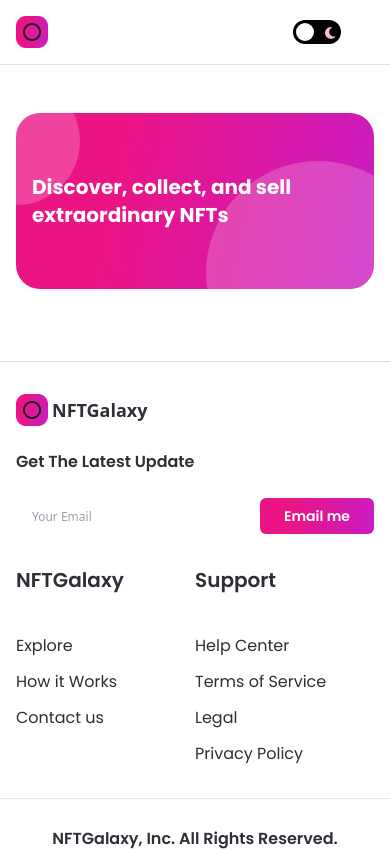
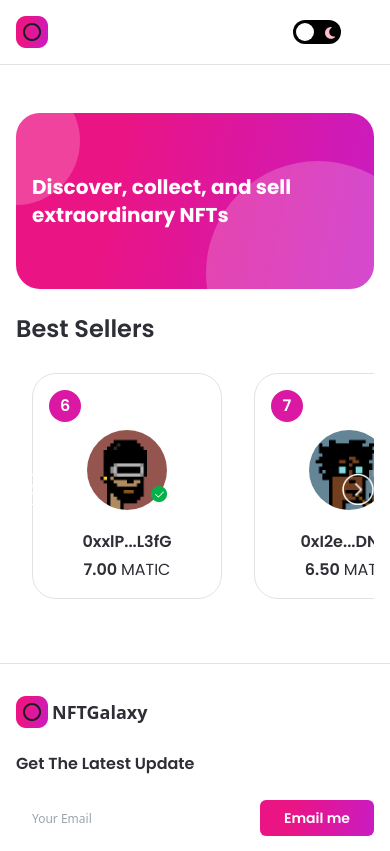
Before and after one commit to rohitverse/OneView, a Next.js app: page / in a window 390 px wide. Shown: the top 851 px of the page. Built offline with nearby package versions, Linux system fonts and the light colour scheme.

Commit message:
final top sellers

```diff
--- /dev/null
+++ b/components/CreatorCard.jsx
@@ -0,0 +1,42 @@
+import React from 'react';
+import Image from 'next/image';
+import images from '../assets';
+
+const CreatorCard = ({ rank, creatorImage, creatorName, creatorEths }) => (
+  <div className=" min-w-190 minlg:min-w-240 dark:bg-nft-black-3 bg-white border dark:border-nft-black-1 border-nft-gray-1 rounded-3xl flex flex-col p-4 m-4">
+    <div className="w-8 h-8 minlg:w-10 minlg:h-10 bg-nft-red-violet flexCenter rounded-full">
+      <p className="font-poppins text-white font-semibold text-base minlg:text-lg ">
+        {rank}
+      </p>
+    </div>
+    <div className="my-2 flex justify-center">
+      <div className="relative w-20 h-20 minlg:w-28 minlg:h-28">
+        <Image
+          src={creatorImage}
+          layout="fill"
+          objectFit="cover"
+          alt="creatorName"
+          className="rounded-full"
+        />
+        <div className="absolute w-4 h-4 minlg:w-7 minlg:h-7 bottom-2 -right-0">
+          <Image
+            src={images.tick}
+            layout="fill"
+            objectFit="contain"
+            alt="tick"
+          />
+        </div>
+      </div>
+    </div>
+    <div className="mt-3 minlg:mt-7 text-center flexCenter flex-col">
+      <p className="font-poppins dark:text-white text-nft-black-1 font-semibold text-base">
+        {creatorName}
+      </p>
+      <p className="mt-1 font-poppins dark:text-white text-nft-black-1 font-semibold text-base">
+        {creatorEths.toFixed(2)} <span className="font-normal">MATIC</span>
+      </p>
+    </div>
+  </div>
+);
+
+export default CreatorCard;
--- a/components/index.js
+++ b/components/index.js
@@ -2,5 +2,6 @@ import Navbar from './Navbar';
 import Footer from './Footer';
 import Button from './Button';
 import Banner from './Banner';
+import CreatorCard from './CreatorCard';
 
-export { Navbar, Banner, Footer, Button };
+export { Navbar, Banner, Footer, Button, CreatorCard };
--- a/pages/index.js
+++ b/pages/index.js
@@ -1,6 +1,44 @@
-import { Banner } from '../components';
+import { useEffect, useRef, useState, useContext } from 'react';
+import Image from 'next/image';
+import { useTheme } from 'next-themes';
+import { Banner, CreatorCard } from '../components';
+import images from '../assets';
+import { makeId } from './utils/makeId';
 
-const Home = () => (
+const Home = () => {
+  const [hideButtons, setHideButtons] = useState(false);
+  const { theme } = useTheme();
+  const parentRef = useRef(null);
+  const scrollRef = useRef(null);
+  // console.log(makeId(3));
+  const handleScroll = (direction) => {
+    const { current } = scrollRef;
+    const scrollAmount = window.innerWidth > 1000 ? 270 : 210;
+    if (direction === 'left') {
+      current.scrollLeft -= scrollAmount;
+    } else {
+      current.scrollLeft += scrollAmount;
+    }
+  };
+  const isScrollable = () => {
+    const { current } = scrollRef;
+    const { current: parent } = parentRef;
+    if (current?.scrollWidth >= parent?.offsetWidth) {
+      setHideButtons(false);
+    } else {
+      setHideButtons(true);
+    }
+  };
+  useEffect(() => {
+    isScrollable();
+    window.addEventListener('resize', isScrollable);
+
+    return () => {
+      window.removeEventListener('resize', isScrollable);
+    };
+  });
+
+  return (
     <div className="flex justify-center sm:px-4 p-12">
       <div className="w-full minmd:w-4/5">
         <Banner
@@ -8,8 +46,62 @@ const Home = () => (
           parentStyles="justify-start mb-6 h-72 sm:h-60 p-12 xs:p-4 xs:h-44 rounded-3xl"
           childStyles="md:text-4xl sm:text-2xl xs:text-xl text-left"
         />
+        <div>
+          <h1 className="font-poppins dark:text-white text-nft-black-1 text-2xl minlg:text-4xl font-semibold ml-4 xs:ml-0">
+            Best Sellers
+          </h1>
+          <div className="relative flex-1 max-w-full flex mt-3" ref={parentRef}>
+            <div
+              className="flex flex-row w-max overflow-x-scroll no-scrollbar select-none"
+              ref={scrollRef}
+            >
+              {[6, 7, 8, 9, 10].map((i) => (
+                <CreatorCard
+                  key={`creator-${i}`}
+                  rank={i}
+                  creatorImage={images[`creator${i}`]}
+                  creatorName={`0x${makeId(3)}...${makeId(4)}`}
+                  creatorEths={10 - i * 0.5}
+                />
+              ))}
+              {!hideButtons && (
+                <>
+                  <div
+                    onClick={() => handleScroll('left')}
+                    className="absolute w-8 h-8 minlg:w-12 minlg:h-12 top-45 cursor-pointer left-0"
+                  >
+                    <Image
+                      src={images.left}
+                      layout="fill"
+                      objectFit="contain"
+                      alt="left-arrow"
+                      className={
+                        theme === 'light' ? 'filter invert' : undefined
+                      }
+                    />
+                  </div>
+                  <div
+                    onClick={() => handleScroll('right')}
+                    className="absolute w-8 h-8 minlg:w-12 minlg:h-12 top-45 cursor-pointer right-0"
+                  >
+                    <Image
+                      src={images.right}
+                      layout="fill"
+                      objectFit="contain"
+                      alt="left-arrow"
+                      className={
+                        theme === 'light' ? 'filter invert' : undefined
+                      }
+                    />
+                  </div>
+                </>
+              )}
+            </div>
+          </div>
+        </div>
       </div>
     </div>
   );
+};
 
 export default Home;
--- a/pages/nft-details.js
+++ b/pages/nft-details.js
@@ -0,0 +1,9 @@
+import React from 'react';
+
+const ResellNFT = () => (
+  <div>
+    <h1>className</h1>
+  </div>
+);
+
+export default ResellNFT;
--- /dev/null
+++ b/pages/utils/makeId.js
@@ -0,0 +1,14 @@
+/* eslint-disable operator-linebreak */
+export const makeId = (length) => {
+  let result = '';
+
+  const characters =
+    'ABCDEFGHIJKLMNOPQRSTUVWXYZabcdefghijklmnopqrstuvwxyz0123456789';
+  const charactersLength = characters.length;
+
+  for (let i = 0; i < length; i += 1) {
+    result += characters.charAt(Math.floor(Math.random() * charactersLength));
+  }
+
+  return result;
+};
```
Lines whose indentation alone changed are shown as unchanged.
